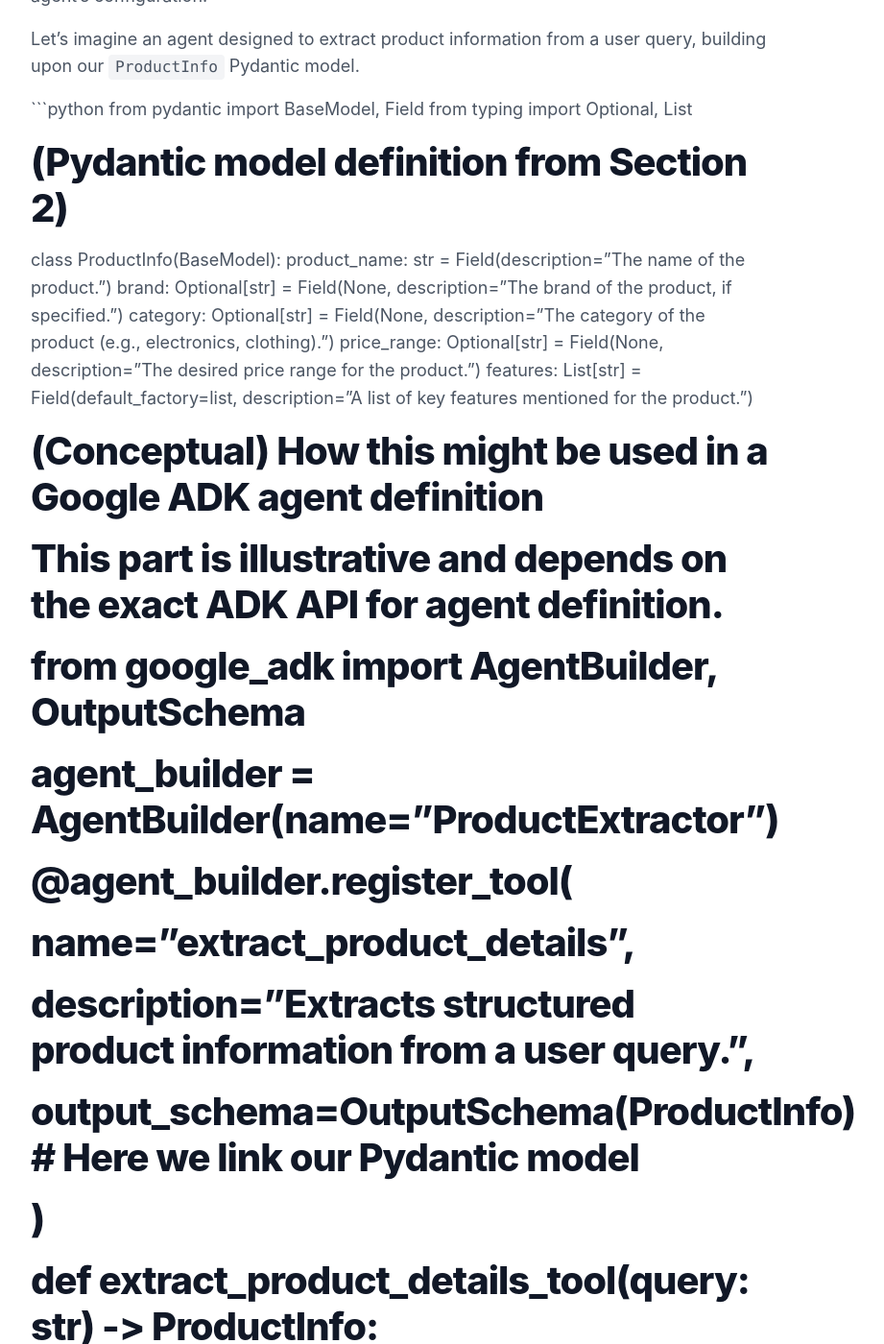
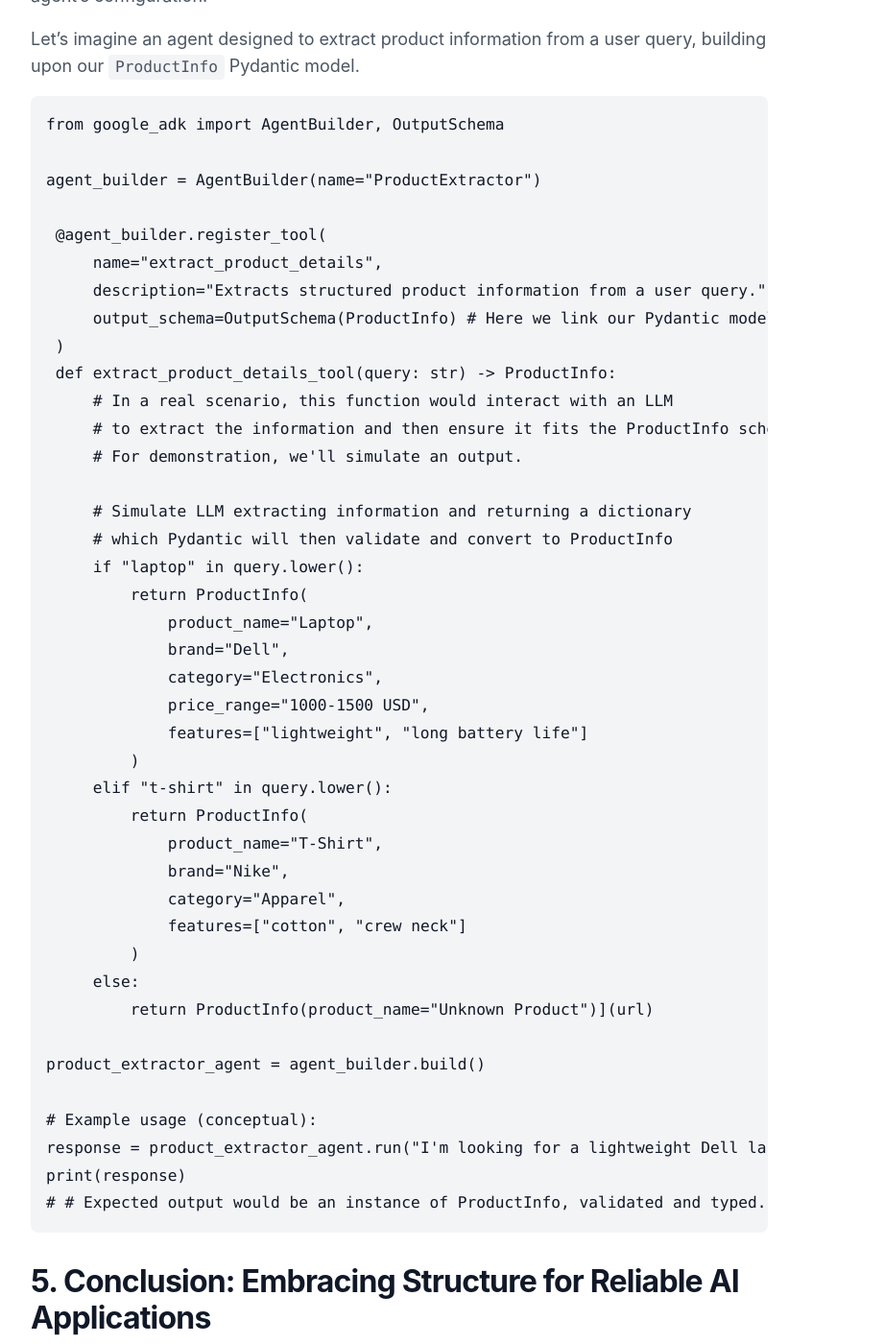
Before and after one commit to valasubramanian/valasubramanian.github.io, a Jekyll site: the page built from _posts/2025-12-04-unlocking-reliability-type-safety-and-structured-output-in-google-adk.md, in a window 1280 px wide and 1400 px high, scrolled down 3682 px. Shown: the whole window at 96% size, without its empty margins (224-1145 px from the left). Built offline with Jekyll 4.4.1, drawn with Linux system fonts in a browser that asks for light colours; some of the changed text lies outside the part shown.

Commit message:
Update 2025-12-04-unlocking-reliability-type-safety-and-structured-output-in-google-adk.md

````diff
--- a/_posts/2025-12-04-unlocking-reliability-type-safety-and-structured-output-in-google-adk.md
+++ b/_posts/2025-12-04-unlocking-reliability-type-safety-and-structured-output-in-google-adk.md
@@ -82,61 +82,47 @@ While I cannot execute live code or access an actual Google ADK environment, I c
 Let's imagine an agent designed to extract product information from a user query, building upon our `ProductInfo` Pydantic model.
 
 ```python
-from pydantic import BaseModel, Field
-from typing import Optional, List
+from google_adk import AgentBuilder, OutputSchema
 
-# (Pydantic model definition from Section 2)
-class ProductInfo(BaseModel):
-    product_name: str = Field(description="The name of the product.")
-    brand: Optional[str] = Field(None, description="The brand of the product, if specified.")
-    category: Optional[str] = Field(None, description="The category of the product (e.g., electronics, clothing).")
-    price_range: Optional[str] = Field(None, description="The desired price range for the product.")
-    features: List[str] = Field(default_factory=list, description="A list of key features mentioned for the product.")
+agent_builder = AgentBuilder(name="ProductExtractor")
 
+ @agent_builder.register_tool(
+     name="extract_product_details",
+     description="Extracts structured product information from a user query.",
+     output_schema=OutputSchema(ProductInfo) # Here we link our Pydantic model
+ )
+ def extract_product_details_tool(query: str) -> ProductInfo:
+     # In a real scenario, this function would interact with an LLM
+     # to extract the information and then ensure it fits the ProductInfo schema.
+     # For demonstration, we'll simulate an output.
 
-# (Conceptual) How this might be used in a Google ADK agent definition
-# This part is illustrative and depends on the exact ADK API for agent definition.
+     # Simulate LLM extracting information and returning a dictionary
+     # which Pydantic will then validate and convert to ProductInfo
+     if "laptop" in query.lower():
+         return ProductInfo(
+             product_name="Laptop",
+             brand="Dell",
+             category="Electronics",
+             price_range="1000-1500 USD",
+             features=["lightweight", "long battery life"]
+         )
+     elif "t-shirt" in query.lower():
+         return ProductInfo(
+             product_name="T-Shirt",
+             brand="Nike",
+             category="Apparel",
+             features=["cotton", "crew neck"]
+         )
+     else:
+         return ProductInfo(product_name="Unknown Product")](url)
 
-# from google_adk import AgentBuilder, OutputSchema
-
-# agent_builder = AgentBuilder(name="ProductExtractor")
-
-# @agent_builder.register_tool(
-#     name="extract_product_details",
-#     description="Extracts structured product information from a user query.",
-#     output_schema=OutputSchema(ProductInfo) # Here we link our Pydantic model
-# )
-# def extract_product_details_tool(query: str) -> ProductInfo:
-#     # In a real scenario, this function would interact with an LLM
-#     # to extract the information and then ensure it fits the ProductInfo schema.
-#     # For demonstration, we'll simulate an output.
-
-#     # Simulate LLM extracting information and returning a dictionary
-#     # which Pydantic will then validate and convert to ProductInfo
-#     if "laptop" in query.lower():
-#         return ProductInfo(
-#             product_name="Laptop",
-#             brand="Dell",
-#             category="Electronics",
-#             price_range="1000-1500 USD",
-#             features=["lightweight", "long battery life"]
-#         )
-#     elif "t-shirt" in query.lower():
-#         return ProductInfo(
-#             product_name="T-Shirt",
-#             brand="Nike",
-#             category="Apparel",
-#             features=["cotton", "crew neck"]
-#         )
-#     else:
-#         return ProductInfo(product_name="Unknown Product")
-
-# product_extractor_agent = agent_builder.build()
+product_extractor_agent = agent_builder.build()
 
 # Example usage (conceptual):
-# response = product_extractor_agent.run("I'm looking for a lightweight Dell laptop with a long battery life around $1200.")
-# print(response)
+response = product_extractor_agent.run("I'm looking for a lightweight Dell laptop with a long battery life around $1200.")
+print(response)
 # # Expected output would be an instance of ProductInfo, validated and typed.
+```
 
 ## 5. Conclusion: Embracing Structure for Reliable AI Applications
 
````
